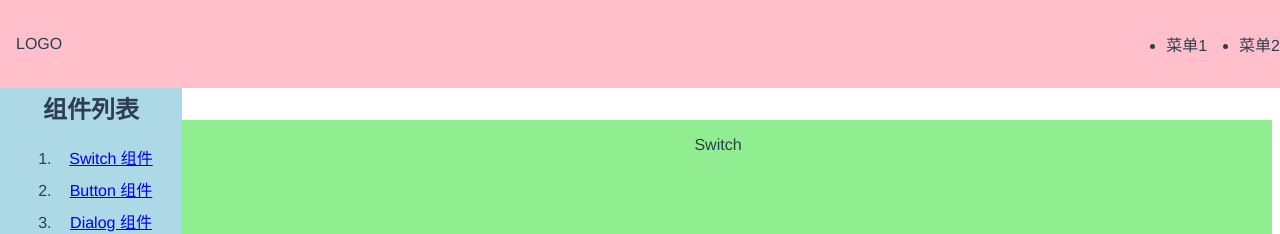
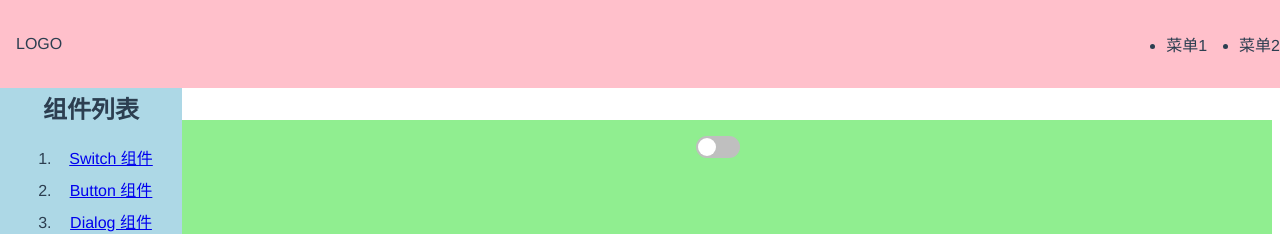
Before and after one commit to sunchenlong111/vue3elements, a Vue app: page /#/doc/switch in a window 1280 px wide. Shown: the top 234 px of the page. Built offline with nearby package versions, Linux system fonts and the light colour scheme.

Commit message:
switch基础样式

```diff
--- a/src/components/Switch.vue
+++ b/src/components/Switch.vue
@@ -1,5 +1,18 @@
 <template>
-  <div>
-  Switch
-  </div>
+	<div>
+		<Switch v-model:checked="checked"></Switch>
+	</div>
 </template>
+<script lang="ts">
+import Switch from "../libs/Switch.vue";
+import {ref} from "vue";
+export default {
+	components: {Switch},
+	setup() {
+		const checked = ref(false);
+    return {
+      checked
+    }
+	},
+};
+</script>
--- /dev/null
+++ b/src/libs/Switch.vue
@@ -0,0 +1,62 @@
+<template>
+	<button @click="toggle" :class="{checked}"><span></span></button>
+</template>
+
+<script lang="ts">
+export default {
+	props: {
+		checked: Boolean,
+	},
+	setup(props, context) {
+		const toggle = () => {
+			context.emit("update:checked", !props.checked);
+		};
+		return {
+			toggle,
+		};
+	},
+};
+</script>
+
+<style lang="scss" scoped>
+$h: 22px;
+$h2: $h - 4px;
+button {
+	height: $h;
+	width: $h * 2;
+	border: none;
+	background: #bfbfbf;
+	border-radius: $h/2;
+	position: relative;
+	> span {
+		position: absolute;
+		top: 2px;
+		left: 2px;
+		height: $h2;
+		width: $h2;
+		background: white;
+		border-radius: $h2 / 2;
+		transition: all 250ms;
+	}
+	&.checked {
+		background: #1890ff;
+		> span {
+			left: calc(100% - #{$h2} - 2px);
+		}
+	}
+	&:focus {
+		outline: none;
+	}
+	&:active {
+		> span {
+			width: $h2 + 4px;
+		}
+	}
+	&.checked:active {
+		> span {
+			width: $h2 + 4px;
+			margin-left: -4px;
+		}
+	}
+}
+</style>
```
